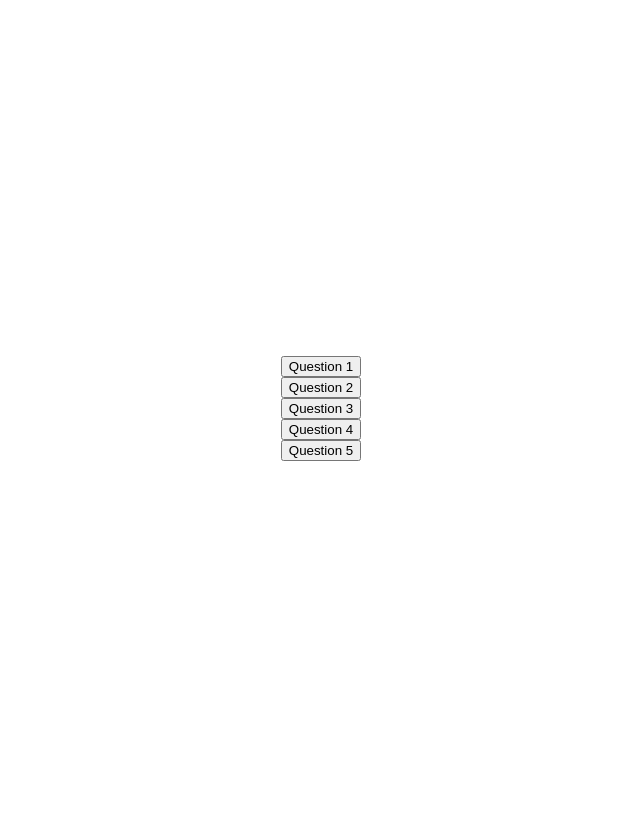
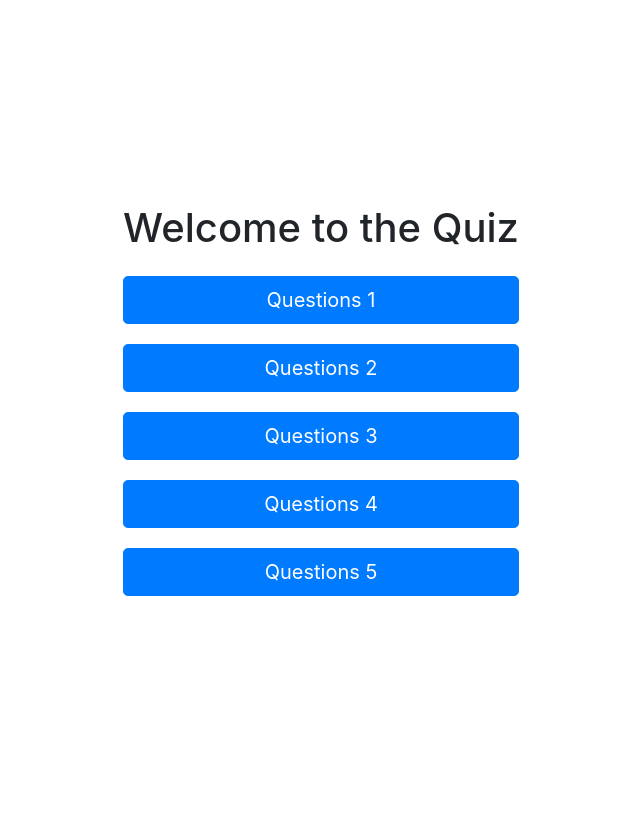
Before and after one commit to CrtAnton/Learn-Python-Website, a Flask app: page /exam_mocks in a window 1280 px wide. Shown: the whole page, without its empty margins (319-959 px from the left). After the commit the page ends 596 px from the top, so only its background shows below. Run offline with Flask 3, Linux system fonts and the light colour scheme; some libraries are stand-ins or nearby versions.

Commit message:
quiz page

```diff
--- a/Website_code/templates/exam_mocks.html
+++ b/Website_code/templates/exam_mocks.html
@@ -4,14 +4,30 @@
     <meta charset="UTF-8">
     <meta name="viewport" content="width=device-width, initial-scale=1.0">
     <title>Quiz Home</title>
+    <link rel="stylesheet" href="https://maxcdn.bootstrapcdn.com/bootstrap/4.5.2/css/bootstrap.min.css">
 </head>
 <body>
-    <div style="display: flex; flex-direction: column; align-items: center; justify-content: center; height: 100vh;">
-        <a href="{{ url_for('views.questions_1') }}"><button>Question 1</button></a>
-        <a href="{{ url_for('views.questions_2') }}"><button>Question 2</button></a>
-        <a href="{{ url_for('views.questions_3') }}"><button>Question 3</button></a>
-        <a href="{{ url_for('views.questions_4') }}"><button>Question 4</button></a>
-        <a href="{{ url_for('views.questions_5') }}"><button>Question 5</button></a>
+    <div class="container d-flex justify-content-center align-items-center vh-100">
+        <div class="text-center">
+            <h1>Welcome to the Quiz</h1>
+            <div class="mt-4 btn-column">
+                <a href="{{ url_for('views.questions_1') }}" class="btn btn-primary btn-lg">Questions 1</a>
+                <a href="{{ url_for('views.questions_2') }}" class="btn btn-primary btn-lg">Questions 2</a>
+                <a href="{{ url_for('views.questions_3') }}" class="btn btn-primary btn-lg">Questions 3</a>
+                <a href="{{ url_for('views.questions_4') }}" class="btn btn-primary btn-lg">Questions 4</a>
+                <a href="{{ url_for('views.questions_5') }}" class="btn btn-primary btn-lg">Questions 5</a>
+            </div>
+        </div>
     </div>
+    <script src="https://code.jquery.com/jquery-3.5.1.slim.min.js"></script>
+    <script src="https://cdn.jsdelivr.net/npm/@popperjs/core@2.9.2/dist/umd/popper.min.js"></script>
+    <script src="https://maxcdn.bootstrapcdn.com/bootstrap/4.5.2/js/bootstrap.min.js"></script>
+    <style>
+        .btn-column {
+            display: flex;
+            flex-direction: column;
+            gap: 20px;
+        }
+    </style>
 </body>
 </html>
```
